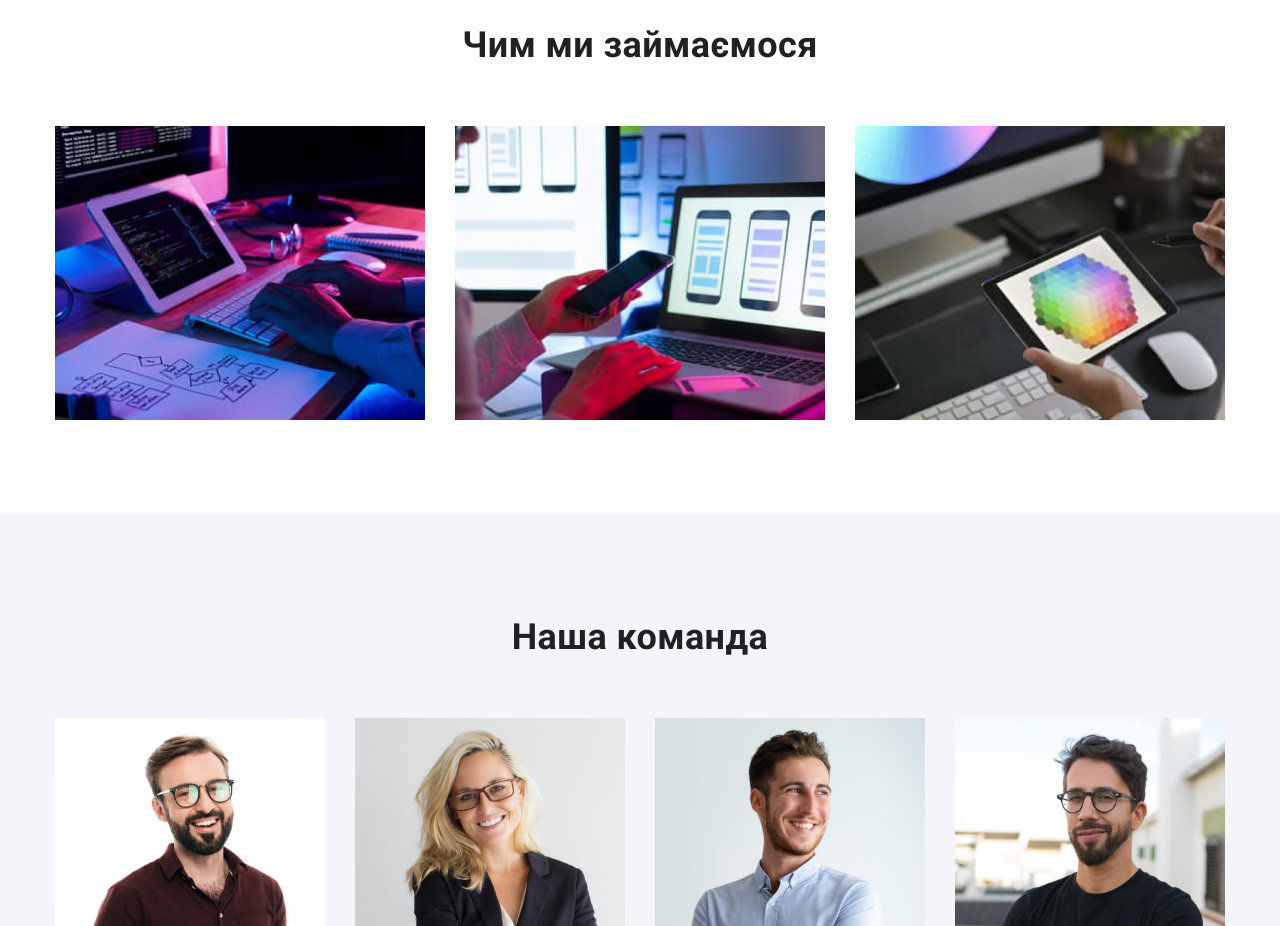
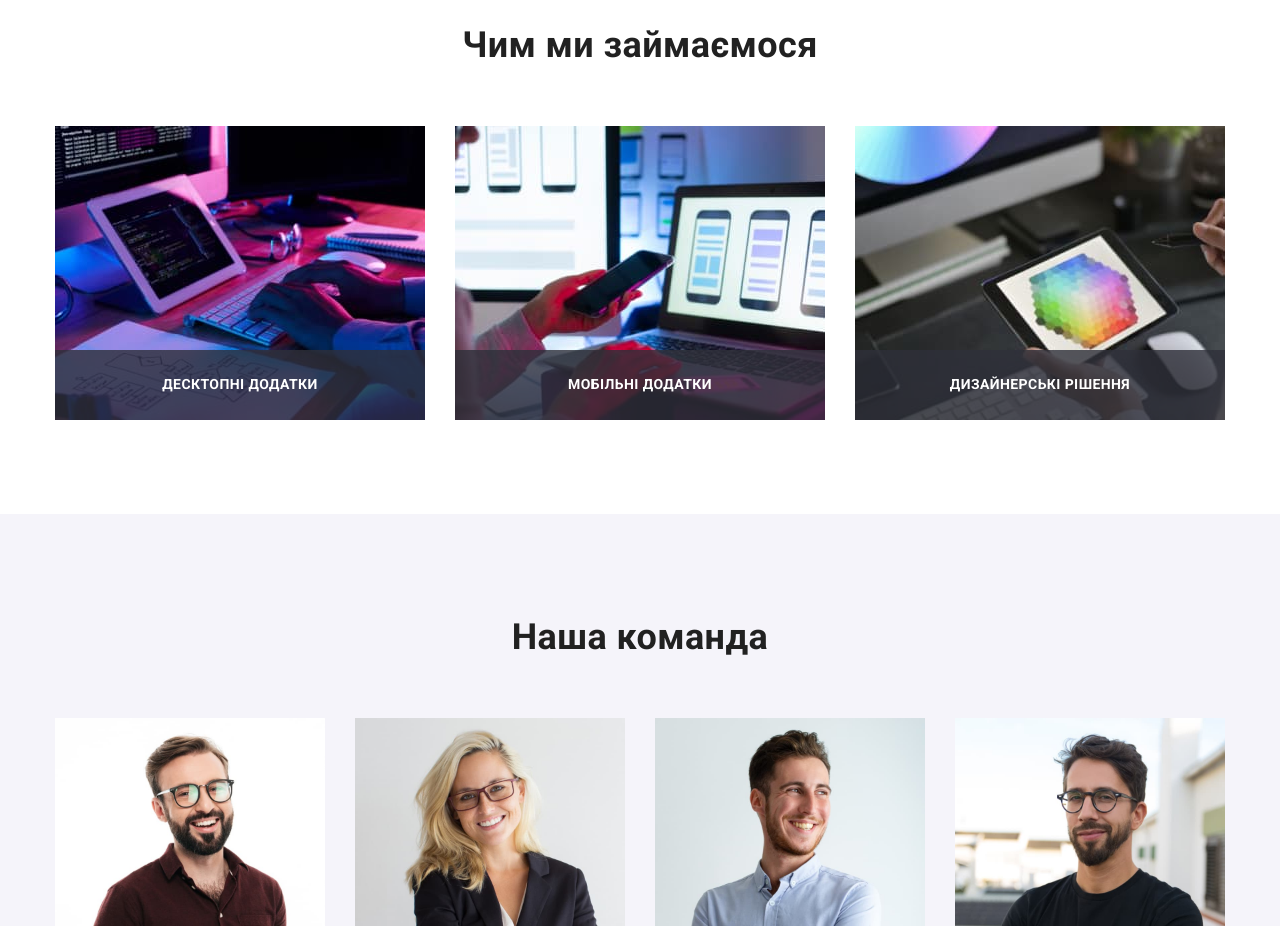
Before and after one commit to DanyloSvietik/goit-markup-hw-05, a plain HTML site: page index.html in a window 1280 px wide. Shown: the part 1100-2026 px from the top of the page. Drawn offline with nearby package versions, Linux system fonts and the light colour scheme.

Commit message:
web-ok portfolio-process

```diff
--- a/css/styles.css
+++ b/css/styles.css
@@ -293,7 +293,7 @@ body {
 
     width: 100%;
     height: 100%;
-    background-color: rgba(0, 0, 0, 0.1);
+    background-color: rgba(0, 0, 0, 0.2);
 
     opacity: 1;
     transition-property: opacity;
@@ -315,7 +315,7 @@ body {
     position: absolute;
     top: 50%;
     left: 50%;
-    transform: translate(-50%, -50%);
+    transform: translate(-50%, -50%) scale(1);
 
     min-width: 528px;
     min-height: 581px;
@@ -325,8 +325,6 @@ body {
 
     align-items: center;
     justify-content: center;
-
-    transform: scale(1);
 
     transition-property: opacity;
     transition-duration: 250ms;
@@ -444,6 +442,34 @@ body {
 
 .activities-img .item {
     flex-basis: calc((100% - 60px) / 3);
+}
+
+.activities-title {
+    position: relative;
+}
+
+.activities-title::before {
+    position: relative;
+  }
+
+.activities-text {
+    right: 0;
+    bottom: 0;
+    width: 100%;
+    padding-top: 27px;
+    padding-bottom: 27px;
+    font-family: 'Roboto';
+    font-style: normal;
+    font-weight: 700;
+    font-size: 14px;
+    line-height: 1.14;
+    text-align: center;
+    letter-spacing: 0.03em;
+    text-transform: uppercase;
+    background-color: rgba(47, 48, 58, 0.8);
+    color: var(--header-background-color);
+
+    position: absolute;
 }
 
 /*--------------Команда------------*/
--- a/index.html
+++ b/index.html
@@ -130,9 +130,24 @@
                 <div class="container">
                     <h2 class="body-title">Чим ми займаємося</h2>
                     <ul class="list activities-img">
-                        <li class="item"><img src="./images/img-01.jpg" alt="клавиатура" width="370"></li>
-                        <li class="item"><img src="./images/img-02.jpg" alt="смартфон" width="370"></li>
-                        <li class="item"><img src="./images/img-03.jpg" alt="планшет" width="370"></li>
+                        <li class="item">
+                            <div class="activities-title">
+                                <img src="./images/img-01.jpg" alt="набір тексту на клавіатурі" width="370">
+                                <p class="activities-text">Десктопні додатки</p>
+                            </div>
+                        </li>
+                        <li class="item">
+                            <div class="activities-title">
+                            <img src="./images/img-02.jpg" alt="людина тримає смартфон у руці, щось порівнює з екраном ноутбука" width="370">
+                            <p class="activities-text">Мобільні додатки</p>
+                            </div>
+                        </li>
+                        <li class="item">
+                            <div class="activities-title">
+                            <img src="./images/img-03.jpg" alt="на екрані планшету зображена палітра кольорів" width="370">
+                            <p class="activities-text">Дизайнерські рішення</p>
+                            </div>
+                        </li>
                     </ul>
                 </div>
             </section>
```
